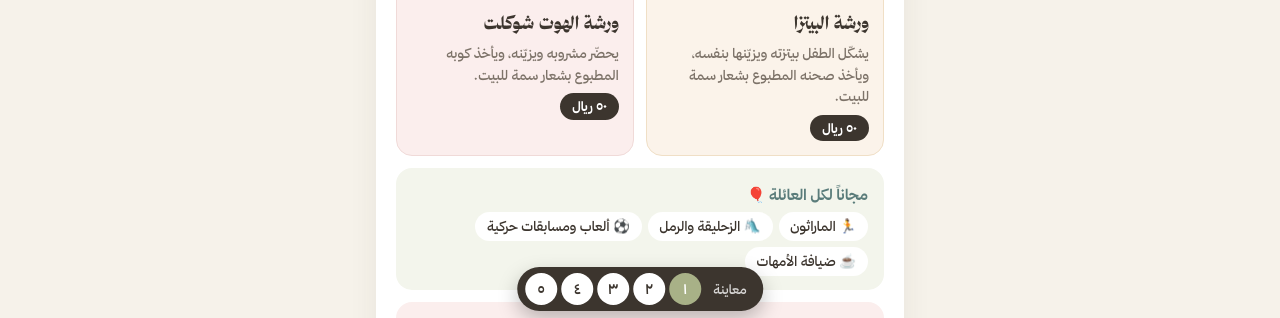
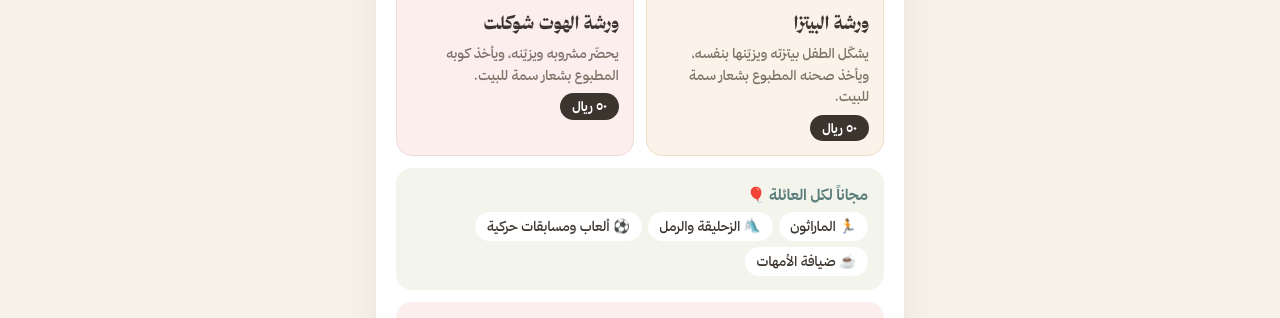
Before and after one commit to simahkids-dev/simah-openday, a plain HTML site: page index.html in a window 1280 px wide. Shown: the part 475-793 px from the top of the page. Drawn offline with Linux system fonts and the light colour scheme.

Commit message:
Hide preview bar unless ?preview is in the URL
Co-Authored-By: Claude Opus 5.5 <noreply@anthropic.com>

```diff
--- a/index.html
+++ b/index.html
@@ -364,7 +364,7 @@ async function send4() {
   } finally { $('b4').disabled = false; $('b4').textContent = 'تأكيد التسجيل'; }
 }
 /* ---- وضع المعاينة: يظهر قبل ربط الشيت أو بإضافة ?preview للرابط ---- */
-const PREVIEW = CONFIG.SCRIPT_URL.includes('PASTE') || /[?&]preview/.test(location.search);
+const PREVIEW = /[?&]preview/.test(location.search);
 function fillDemo() {
   const c = document.querySelector('.child');
   if (c && !c.querySelector('.kname').value) {
```
